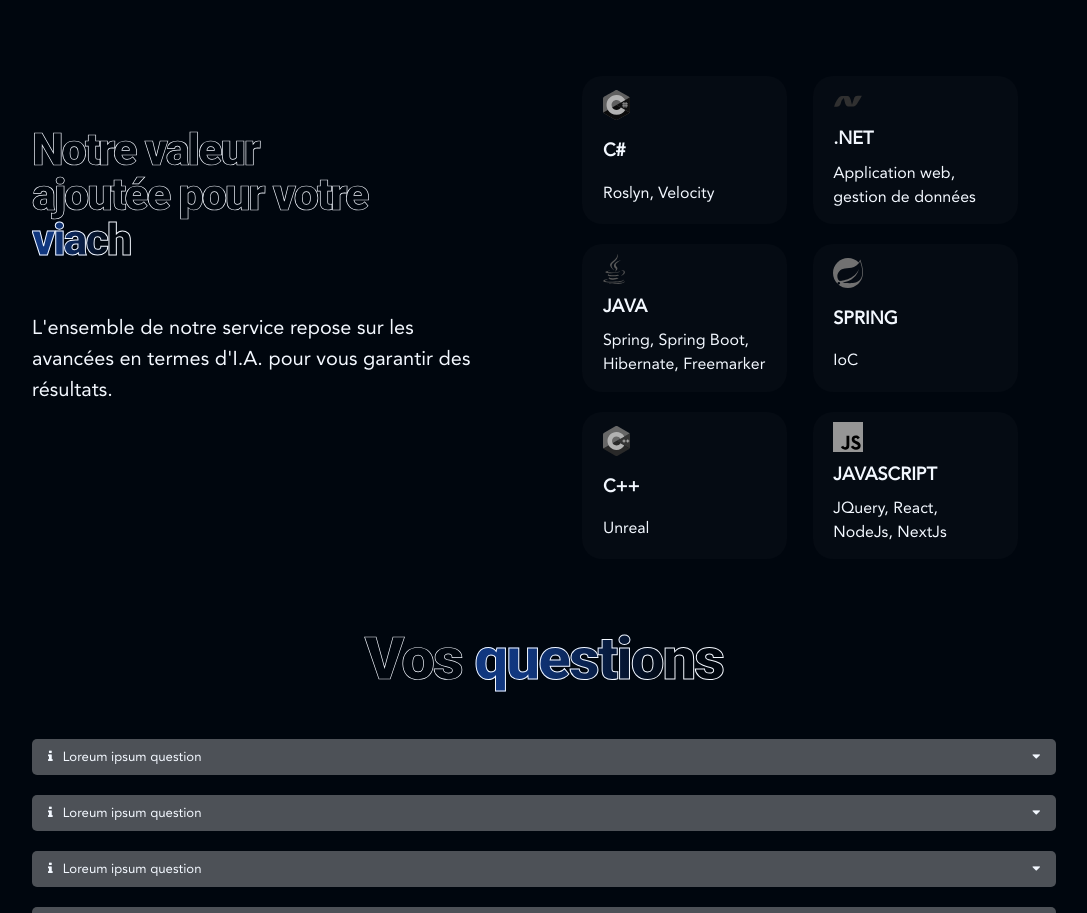
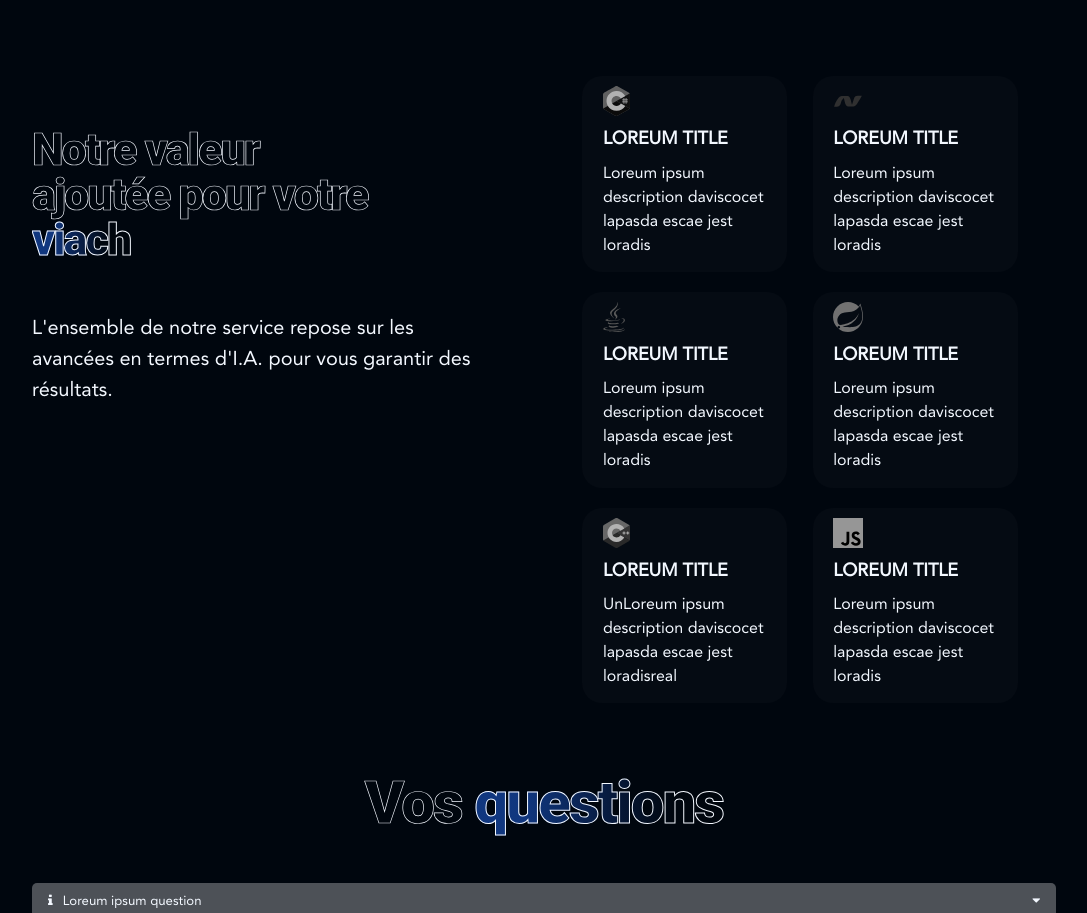
Before and after one commit to EstebanEpitech/revyours, a Next.js app: page / in a window 1280 px wide. Shown: the part 1540-2453 px from the top of the page, without its empty margins (96-1183 px from the left). Built offline with nearby package versions, Linux system fonts and the light colour scheme.

Commit message:
[~] Loreum text tech.js

```diff
--- a/infos/techs.js
+++ b/infos/techs.js
@@ -1,33 +1,33 @@
 export const techs = [
     {
         logo: "csharp",
-        name: "c#",
-        desc: "Roslyn, Velocity"
+        name: "Loreum title",
+        desc: "Loreum ipsum description daviscocet lapasda escae jest loradis"
     },
     {
         logo: "dotnet",
-        name: ".net",
-        desc: "Application web, gestion de données"
+        name: "Loreum title",
+        desc: "Loreum ipsum description daviscocet lapasda escae jest loradis"
     },
     {
         logo: "java",
-        name: "java",
-        desc: "Spring, Spring Boot, Hibernate, Freemarker"
+        name: "Loreum title",
+        desc: "Loreum ipsum description daviscocet lapasda escae jest loradis"
     },
     {
         logo: "spring",
-        name: "Spring",
-        desc: "IoC"
+        name: "Loreum title",
+        desc: "Loreum ipsum description daviscocet lapasda escae jest loradis"
     },
     {
         logo: "cpp",
-        name: "c++",
-        desc: "Unreal"
+        name: "Loreum title",
+        desc: "UnLoreum ipsum description daviscocet lapasda escae jest loradisreal"
     },
     {
         logo: "js",
-        name: "JavaScript",
-        desc: "JQuery, React, NodeJs, NextJs"
+        name: "Loreum title",
+        desc: "Loreum ipsum description daviscocet lapasda escae jest loradis"
     },
 
 ]
```
